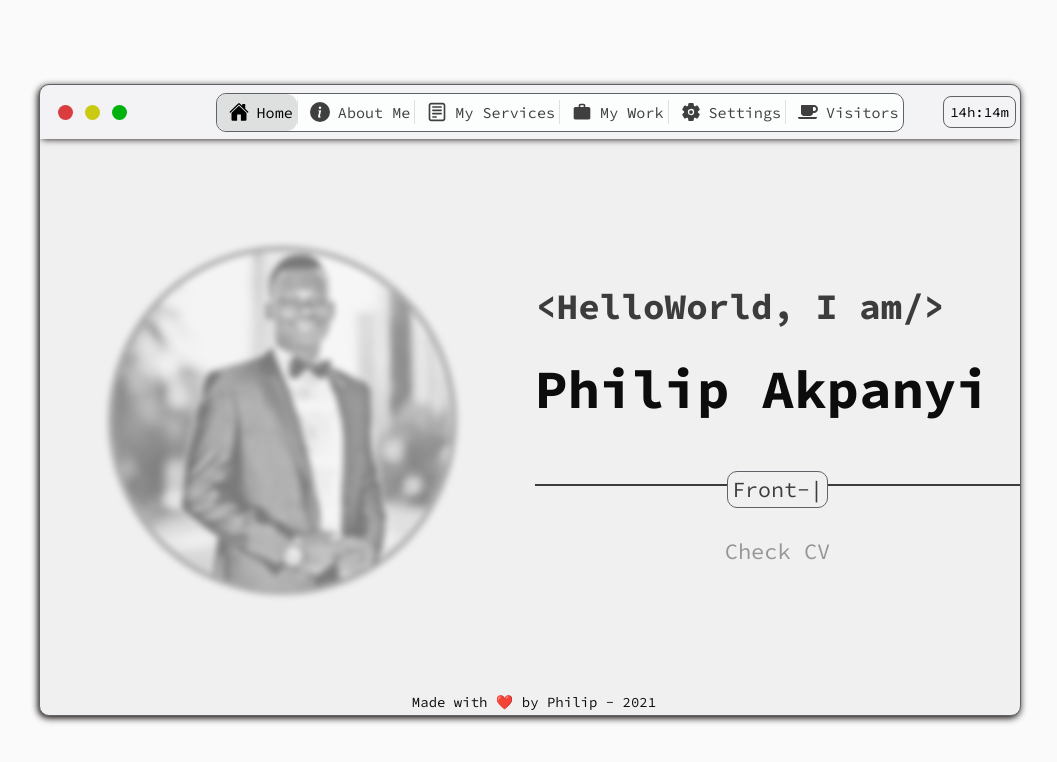
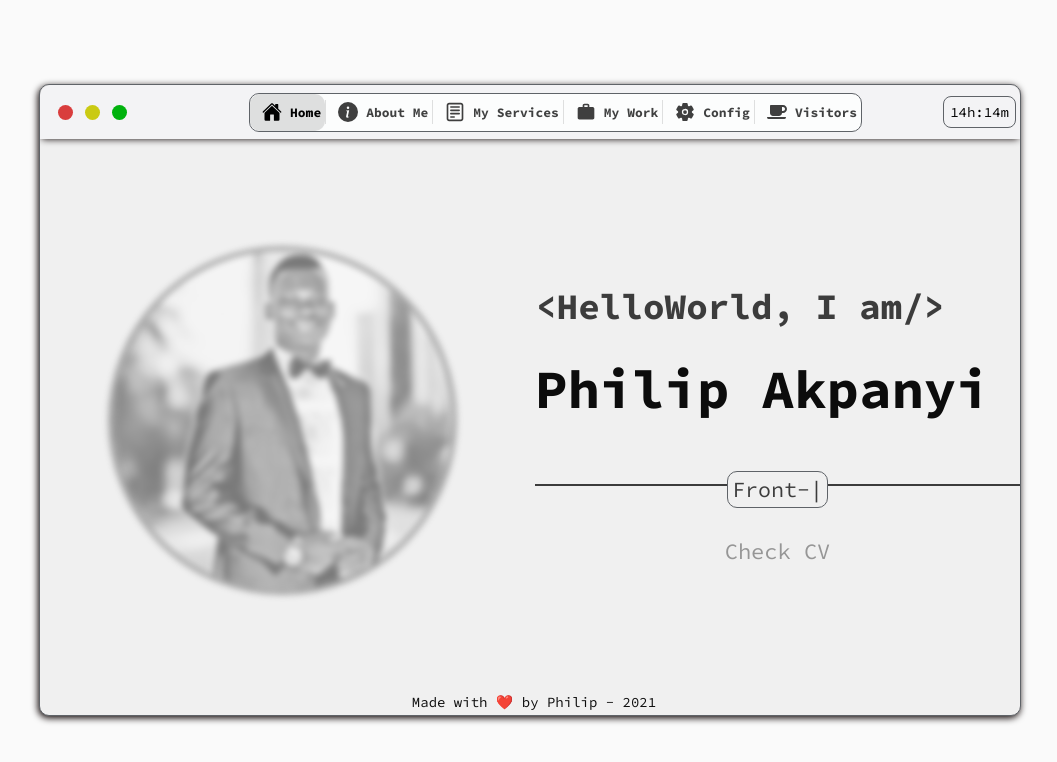
Before and after one commit to felipey2010/portfolio-2021, a React (Create React App) app: page / in a window 1280 px wide. Shown: the top 762 px of the page, without its empty margins (110-1167 px from the left). Built offline with nearby package versions, Linux system fonts and the light colour scheme.

Commit message:
adjusted navbar links

```diff
--- a/src/styles/navbar.css
+++ b/src/styles/navbar.css
@@ -15,7 +15,7 @@
   height: 45px;
   display: flex;
   align-items: center;
-  margin-right: 16px;
+  margin-right: 8px;
 }
 
 .navbar-buttons-div-item {
@@ -73,10 +73,12 @@
 }
 
 .nav-link-p {
-  font-size: 0.7ch;
+  font-size: 0.6ch;
   text-align: center;
   margin: 0;
   padding: 0;
+  width: max-content;
+  font-weight: 700;
 }
 
 .active-link {
--- a/src/utils/Translation.json
+++ b/src/utils/Translation.json
@@ -15,7 +15,7 @@
     "pt": "Trabalhos",
     "en": "My Work"
   },
-  { "id": 4, "pt": "Configurações", "en": "Settings" },
+  { "id": 4, "pt": "Config", "en": "Config" },
   { "id": 5, "pt": "Visitantes", "en": "Visitors" },
   { "id": 6, "pt": "Eu sou", "en": "I am" },
   { "id": 7, "pt": "País de Origem", "en": "Country of Origin" },
```
